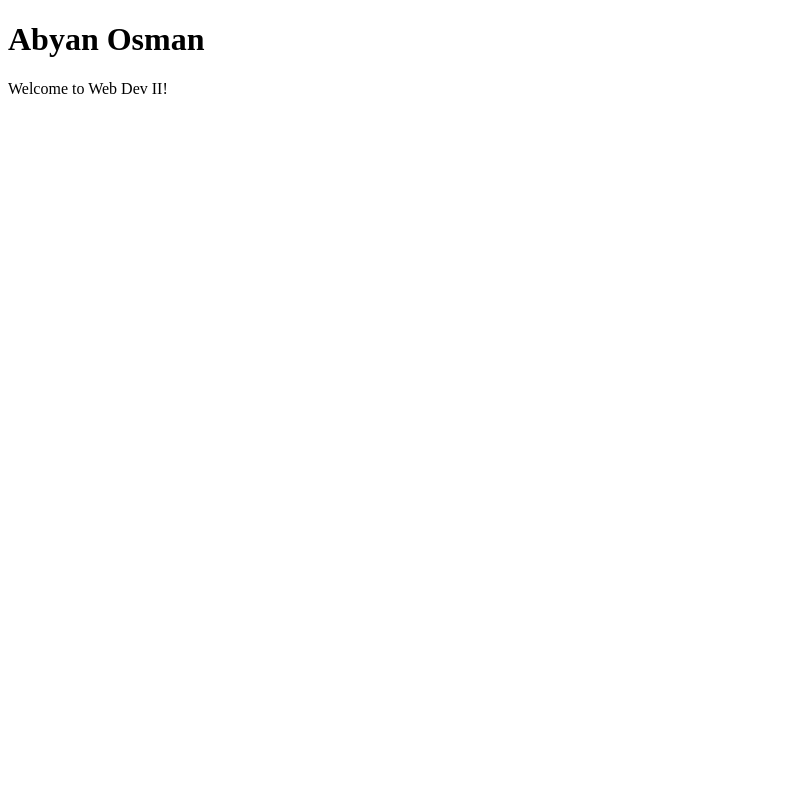
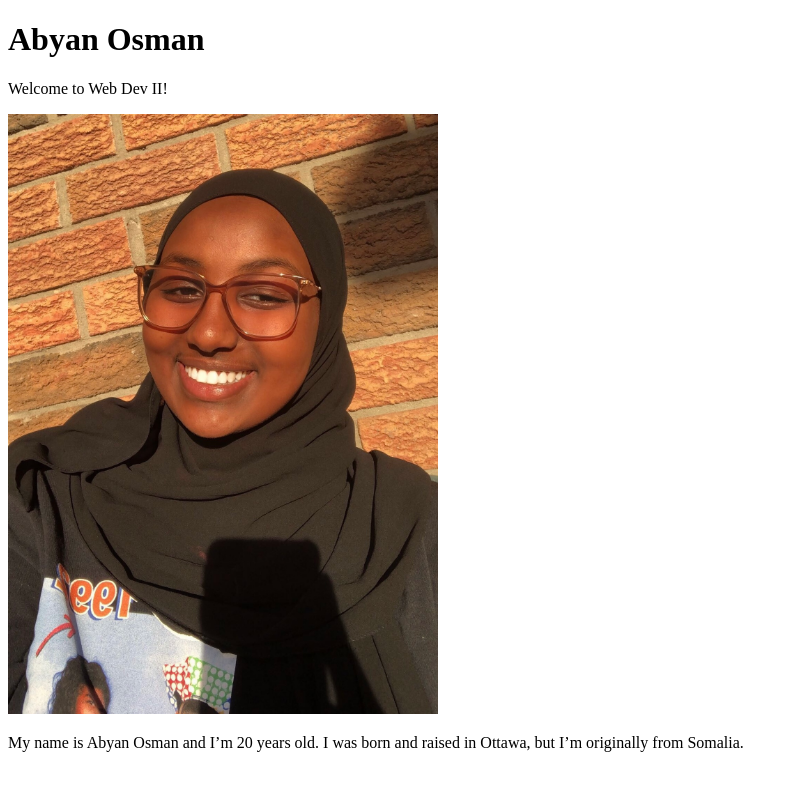
Before and after one commit to osma0152/mtm6201-week1, a plain HTML site: page index.html in a window 1280 px wide. Shown: the whole page, without its empty margins (0-798 px from the left). Drawn offline with Linux system fonts and the light colour scheme.

Commit message:
adds image folder and image

```diff
--- a/index.html
+++ b/index.html
@@ -11,5 +11,9 @@
         <h1>Abyan Osman</h1>
         <p>Welcome to Web Dev II!</p>
     </div>
+
+    <section>
+        <img id="my-image" src="./images/abyan-headshot.jpg" alt="picture of me (Abyan Osman)" height="600">
+        <p>My name is Abyan Osman and I’m 20 years old. I was born and raised in Ottawa, but I’m originally from Somalia.</p>
 </body>
 </html>
```
